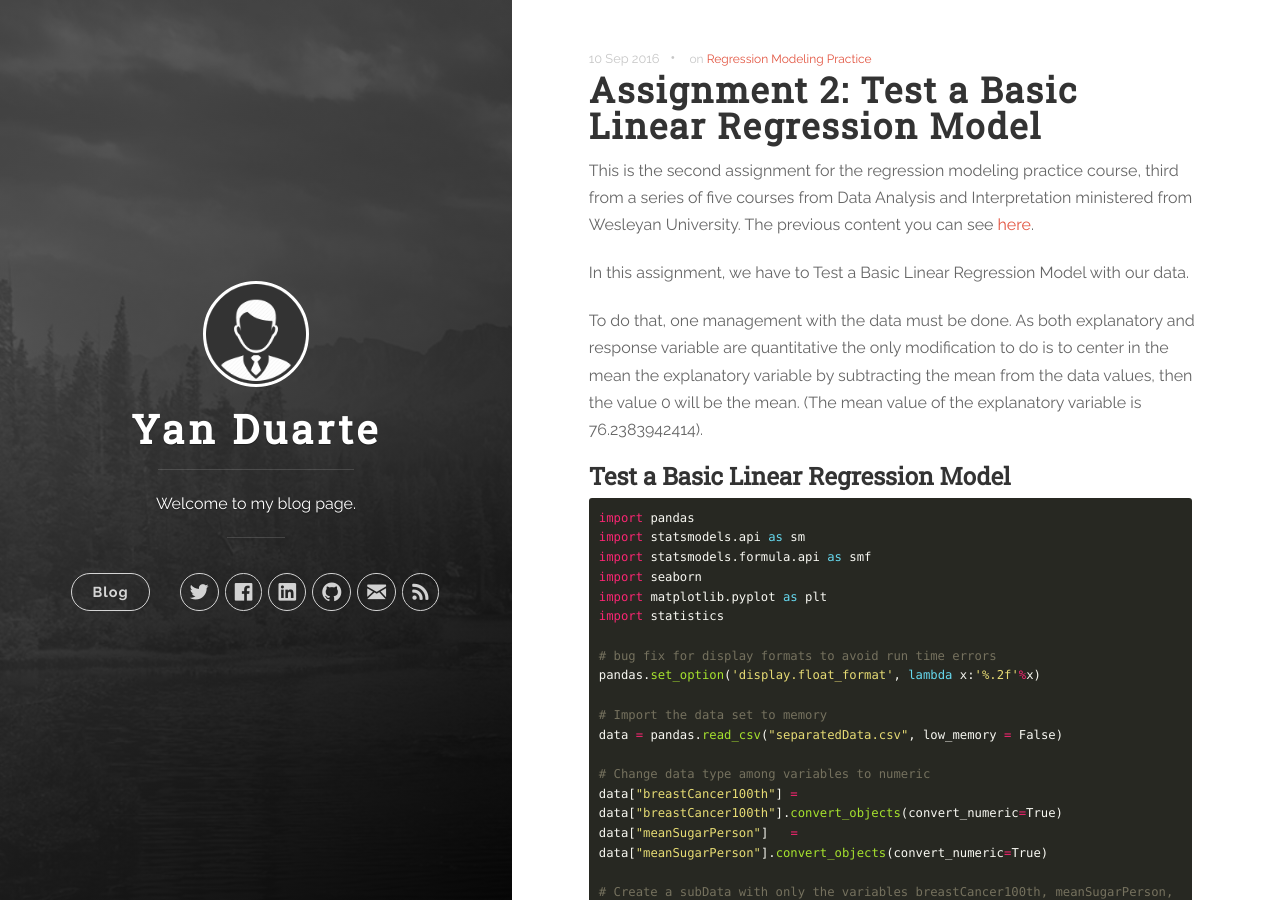
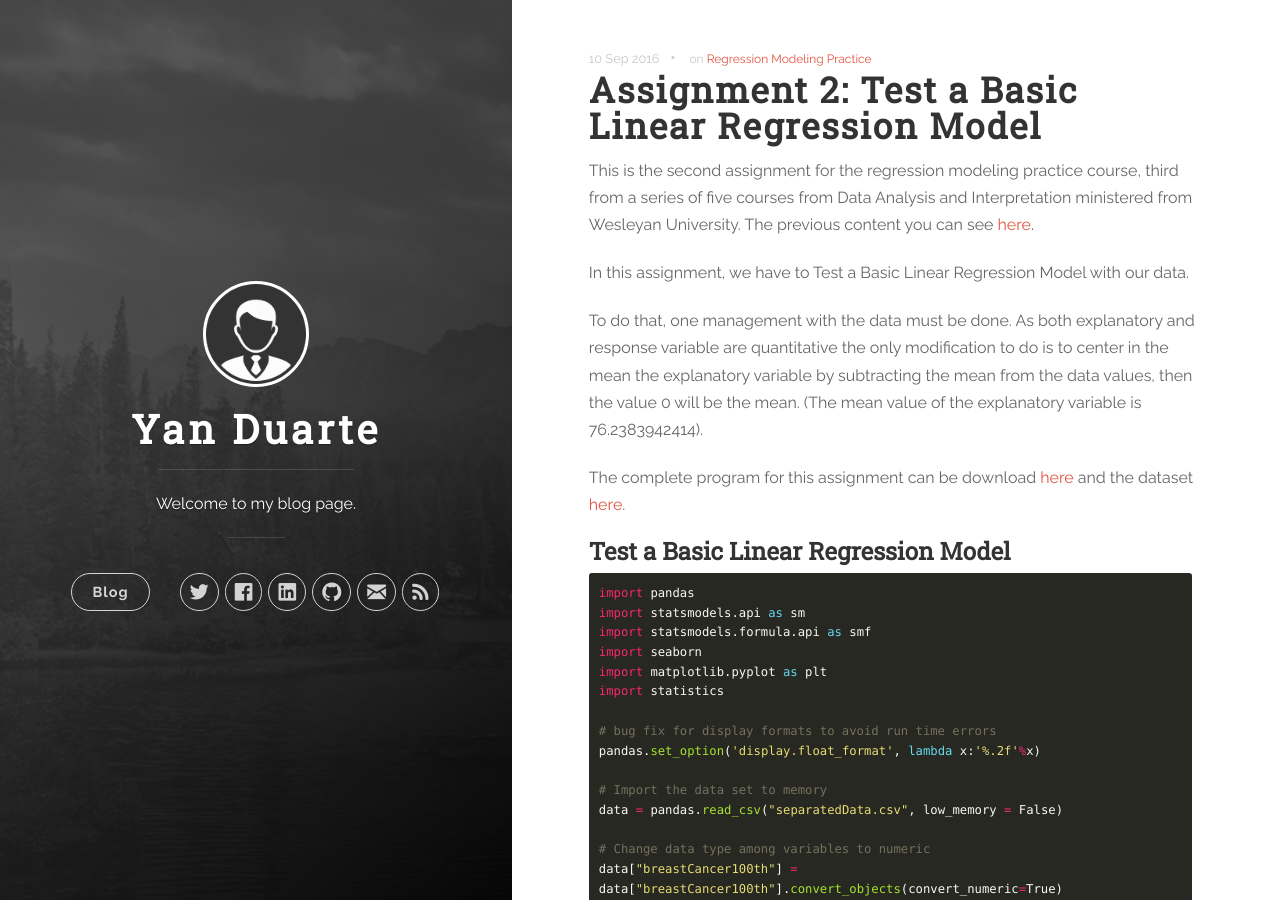
Before and after one commit to yan-duarte/yan-duarte.github.io, a Jekyll site: the page built from _posts/2016-09-10-RMP-Assignment2.md, in a window 1280 px wide and 900 px high. Built offline with Jekyll 4.4.1, drawn with Linux system fonts in a browser that asks for light colours; nearby versions of some CDN libraries.

Commit message:
Updated 2016-09-10-RMP-Assignment2.md

```diff
--- a/_posts/2016-09-10-RMP-Assignment2.md
+++ b/_posts/2016-09-10-RMP-Assignment2.md
@@ -13,6 +13,8 @@ The previous content you can see [here](https://yan-duarte.github.io/tags/).
 In this assignment, we have to Test a Basic Linear Regression Model with our data.
 
 To do that, one management with the data must be done. As both explanatory and response variable are quantitative the only modification to do is to center in the mean the explanatory variable by subtracting the mean from the data values, then the value 0 will be the mean. (The mean value of the explanatory variable is 76.2383942414).
+
+The complete program for this assignment can be download [here](https://yan-duarte.github.io/archives/rmp-assignment2.py) and the dataset [here](https://yan-duarte.github.io/archives/separatedData.csv).
 
 ## **Test a Basic Linear Regression Model**
 
```
